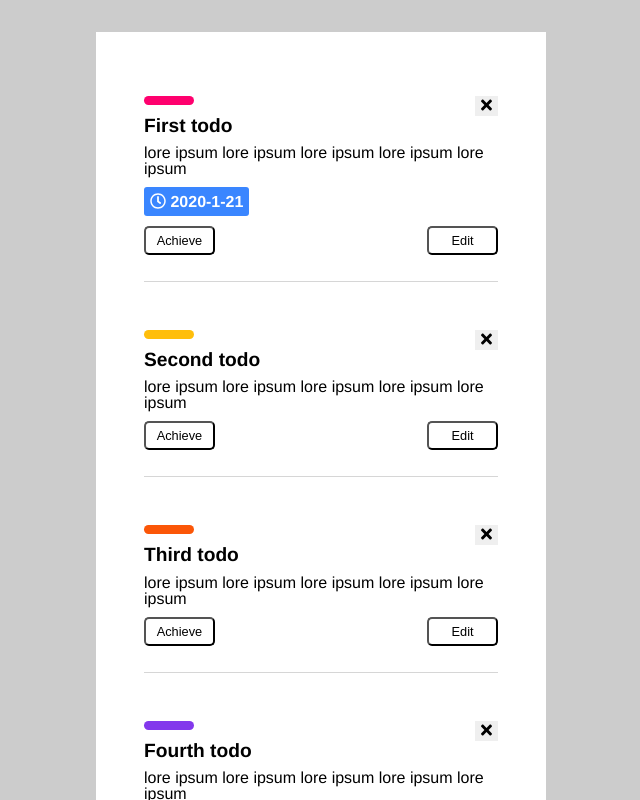
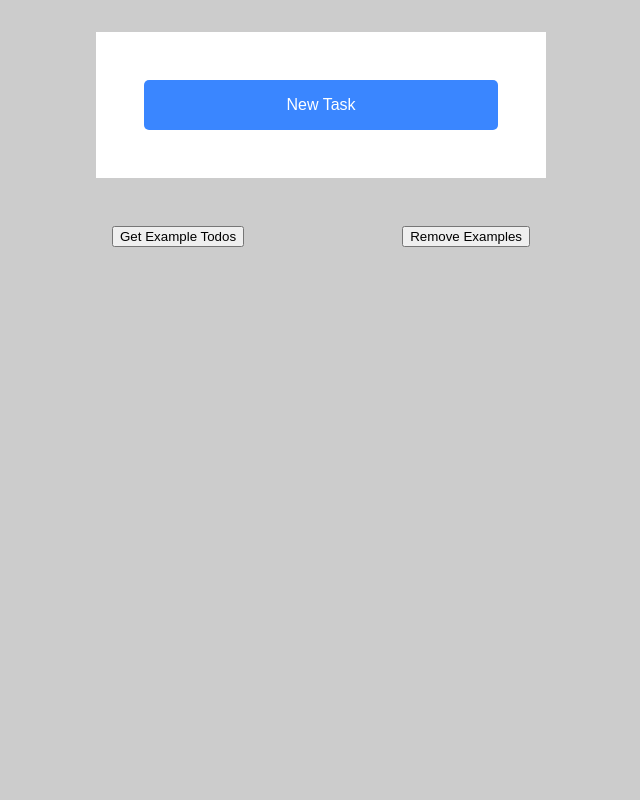
Before and after one commit to madgb/vue_todo_app, a Vue app: page / in a window 1280 px wide. Shown: the top 800 px of the page, without its empty margins (319-959 px from the left). Built offline with nearby package versions, Linux system fonts and the light colour scheme.

Commit message:
set localstorage, show examples for guide usage

```diff
--- a/src/App.vue
+++ b/src/App.vue
@@ -1,48 +1,33 @@
 <template>
     <div id="app">
-        <List :tasks="tasks" />
+        <List :sampleData="sampleData" />
+        <Footer :getSampleData="handleSampleData" />
     </div>
 </template>
 
 <script>
+import { renderParseDate } from "./assets/helper.js";
+import { dummyTasks } from "./assets/general.json";
 import List from "./components/List.vue";
+import Footer from "./components/Footer.vue";
 
 export default {
-	name: "app",
-	data: () => ({
-		tasks: [
-			{
-				title: 'First todo',
-				detail: 'lore ipsum lore ipsum lore ipsum lore ipsum lore ipsum',
-				achieved: false,
-				dueDate: new Date(),
-				label: 1,
-			},
-			{
-				title: 'Second todo',
-				detail: 'lore ipsum lore ipsum lore ipsum lore ipsum lore ipsum',
-				achieved: false,
-				dueDate: null,
-				label: 2,
-			},
-			{
-				title: 'Third todo',
-				detail: 'lore ipsum lore ipsum lore ipsum lore ipsum lore ipsum',
-				achieved: false,
-				dueDate: null,
-				label: 3,
-			},
-			{
-				title: 'Fourth todo',
-				detail: 'lore ipsum lore ipsum lore ipsum lore ipsum lore ipsum',
-				achieved: false,
-				dueDate: null,
-				label: 4,
-			}
-		]
-	}),
+    name: "app",
+    data: () => ({
+        sampleData: null
+    }),
+    methods: {
+        handleSampleData() {
+            const sample = this.handleParseDate(dummyTasks);
+            this.sampleData = sample;
+        },
+        handleParseDate(tasks) {
+            return renderParseDate(tasks);
+        }
+    },
     components: {
-        List
+        List,
+        Footer
     }
 };
 </script>
--- a/src/assets/general.json
+++ b/src/assets/general.json
@@ -5,5 +5,35 @@
         "achieved": false,
         "dueDate": null,
         "label": 1
-    }
+    },
+    "dummyTasks": [
+        {
+            "title": "First todo",
+            "detail": "lore ipsum lore ipsum lore ipsum lore ipsum lore ipsum",
+            "achieved": false,
+            "dueDate": "Mon Jan 27 2020 13:44:06 GMT-0500 (Eastern Standard Time)",
+            "label": 1
+        },
+        {
+            "title": "Second todo",
+            "detail": "lore ipsum lore ipsum lore ipsum lore ipsum lore ipsum",
+            "achieved": false,
+            "dueDate": "Mon Jan 20 2020 13:44:06 GMT-0500 (Eastern Standard Time)",
+            "label": 2
+        },
+        {
+            "title": "Third todo",
+            "detail": "lore ipsum lore ipsum lore ipsum lore ipsum lore ipsum",
+            "achieved": true,
+            "dueDate": null,
+            "label": 3
+        },
+        {
+            "title": "Fourth todo",
+            "detail": "lore ipsum lore ipsum lore ipsum lore ipsum lore ipsum",
+            "achieved": false,
+            "dueDate": "Mon Jan 27 2030 13:44:06 GMT-0500 (Eastern Standard Time)",
+            "label": 4
+        }
+    ]
 }
--- a/src/assets/helper.js
+++ b/src/assets/helper.js
@@ -20,3 +20,13 @@ export function renderLabel(labelIndex) {
 export const renderDate = rawDate => `${rawDate.getFullYear()}-${(rawDate.getMonth() + 1)}-${rawDate.getDate()}`;
 
 export const renderDueDate = date => date >= new Date();
+
+export const renderStringifyDate = (tasksArr) => {
+    tasksArr.forEach(task => task.dueDate && (task.dueDate = `\"${task.dueDate}\"`));
+    return tasksArr;
+};
+
+export const renderParseDate = (tasksArr) => {
+    tasksArr.forEach(task => task.dueDate && (task.dueDate = new Date(task.dueDate)));
+    return tasksArr;
+};
--- /dev/null
+++ b/src/components/Footer.vue
@@ -0,0 +1,23 @@
+<template>
+    <div class="footer">
+        <button @click.prevent="handleSampleData">Get Example Todos</button>
+        <button @click.prevent="removeExampleView">Remove Examples</button>
+    </div>
+</template>
+
+<script>
+export default {
+    name: "Footer",
+    props: {
+        getSampleData: Function
+    },
+    methods: {
+        handleSampleData() {
+            return this.$props.getSampleData();
+        },
+        removeExampleView() {
+            location.reload();
+        }
+    }
+};
+</script>
--- a/src/components/List.vue
+++ b/src/components/List.vue
@@ -1,5 +1,9 @@
 <template>
     <div class="list" @click="closeModal">
+        <div class="demo" v-if="sampleView">
+            <h3>Demo Play</h3>
+            <p>Please remove the examples before use the app</p>
+        </div>
         <ul>
             <li v-for="(task, index) in tasklist" :key="index">
                 <div :class="[task.achieved && 'achieved', 'list-inner']">
@@ -42,7 +46,8 @@
 
 <script>
 import CreateModal from "./CreateModal";
-import { renderLabel, renderDate, renderDueDate } from "../assets/helper.js";
+import { renderLabel, renderDate, renderDueDate, renderStringifyDate, renderParseDate } from "../assets/helper.js";
+import { dummyTasks } from "../assets/general.json";
 import { library } from "@fortawesome/fontawesome-svg-core";
 import { faTimes } from "@fortawesome/free-solid-svg-icons";
 import { faClock } from "@fortawesome/free-regular-svg-icons";
@@ -58,17 +63,37 @@ export default {
         title: "",
         editTask: false,
         existingTask: null,
-        editIndex: null
+        editIndex: null,
+        sampleView: false
     }),
     props: {
-        tasks: Array
+        sampleData: Array
+    },
+    watch: {
+        sampleData() {
+            if (this.sampleData) {
+                this.tasklist = this.sampleData;
+                this.sampleView = true;
+            } else {
+                this.sampleView = false;
+            }
+        }
     },
     methods: {
-        getTasksFromProps() {
-            this.tasklist = this.$props.tasks;
+        getTasksFromStorage() {
+            const tasksFromStorage = localStorage.getItem("vueTodoTasks");
+
+            if (tasksFromStorage) {
+                const parsed = JSON.parse(tasksFromStorage);
+                this.tasklist = this.handleParseDate(parsed);
+            }
         },
         achieveTask(index) {
             this.tasklist[index].achieved = !this.tasklist[index].achieved;
+            if(!this.sampleView) {
+                const stringifiedTask = JSON.stringify(this.tasklist);
+                localStorage.setItem("vueTodoTasks", stringifiedTask);
+            }
         },
         editCurrTask(index) {
             const currTask = this.tasklist[index];
@@ -81,6 +106,10 @@ export default {
         },
         saveEditTask(task) {
             this.tasklist[this.editIndex] = task;
+            if(!this.sampleView) {
+                const stringifiedTask = JSON.stringify(this.tasklist);
+                localStorage.setItem("vueTodoTasks", stringifiedTask);
+            }
             this.initEditState();
         },
         initEditState() {
@@ -99,11 +128,19 @@ export default {
         },
         addTask(task) {
             this.tasklist.push(task);
+            if(!this.sampleView) {
+                const stringifiedTask = JSON.stringify(this.tasklist);
+                localStorage.setItem("vueTodoTasks", stringifiedTask);
+            }
         },
         removeTask(index) {
             const confirm = window.confirm("Remove the task?");
             if (confirm) {
                 this.tasklist.splice(index, 1);
+                if(!this.sampleView) {
+                    const stringifiedTask = JSON.stringify(this.tasklist);
+                    localStorage.setItem("vueTodoTasks", stringifiedTask);
+                }
             }
         },
         handleLabel(index) {
@@ -114,10 +151,16 @@ export default {
         },
         handleDueDate(date) {
             return renderDueDate(date);
+        },
+        handleStringifyDate(tasks) {
+            return renderStringifyDate(tasks);
+        },
+        handleParseDate(tasks) {
+            return renderParseDate(tasks);
         }
     },
-    created() {
-        this.getTasksFromProps();
+    mounted() {
+        this.getTasksFromStorage();
     },
     components: {
         CreateModal,
--- a/src/styles/components/_all.scss
+++ b/src/styles/components/_all.scss
@@ -1,2 +1,3 @@
 @import "./list";
 @import "./createModal";
+@import "./footer";
--- /dev/null
+++ b/src/styles/components/_footer.scss
@@ -0,0 +1,8 @@
+.footer {
+    display: flex;
+    justify-content: space-between;
+    padding: 1rem;
+    width: 30%;
+    min-width: 450px;
+    margin: 0 auto;
+}
--- a/src/styles/components/_list.scss
+++ b/src/styles/components/_list.scss
@@ -11,6 +11,22 @@
         margin: 0;
         min-width: 100%;
         padding: 2rem;
+    }
+
+    .demo {
+        border-bottom: 1px solid #ccc;
+        padding: 0 0 1.5rem 0;
+        margin: 0 0 1rem 0;
+        font-family: serif;
+        text-decoration: underline;
+        width: 100%;
+        text-align: center;
+
+        h3 {
+            font-size: 1.1rem;
+            font-weight: 700;
+            margin: 0 0 7px 0;
+        }
     }
 
     .list-inner {
```
